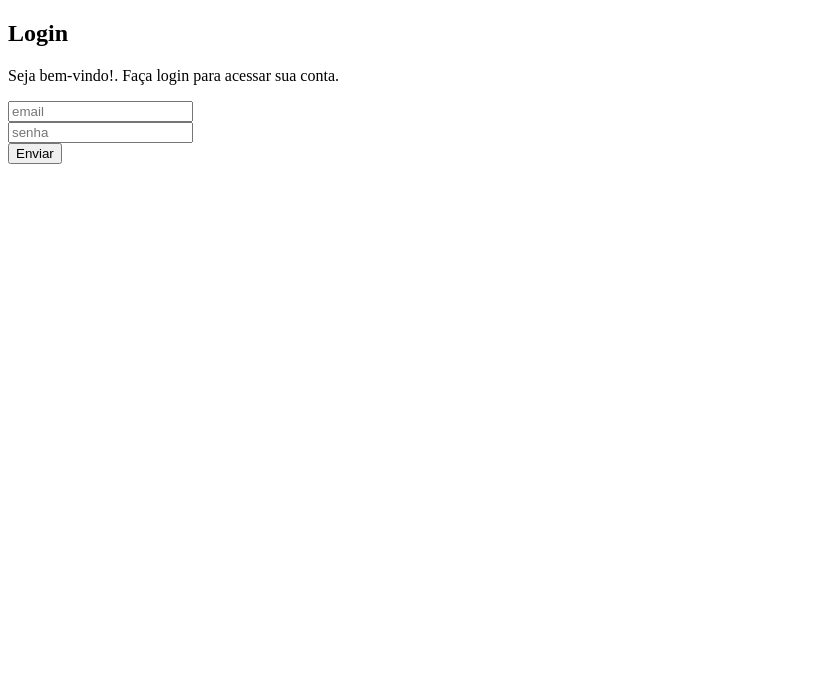
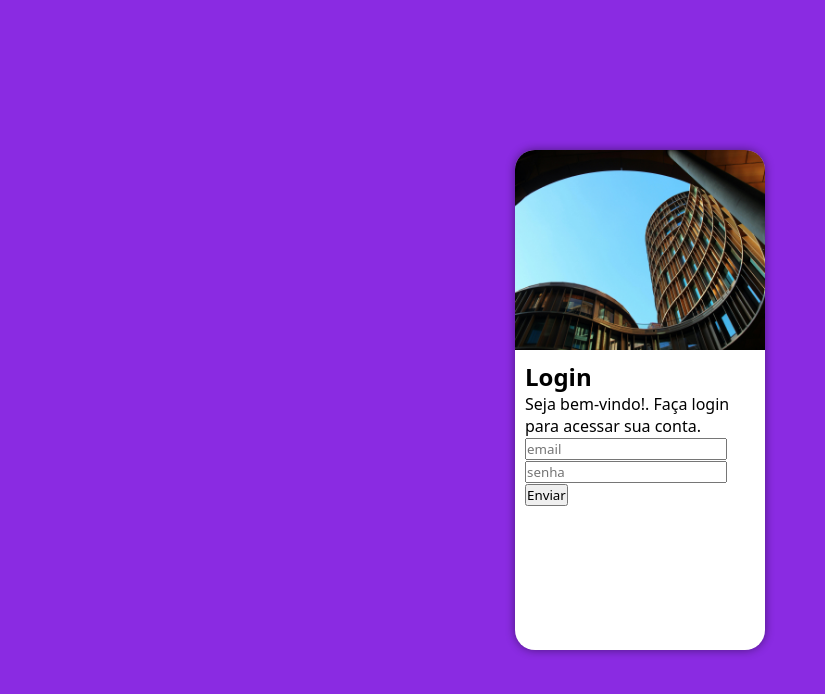
Before and after one commit to Isadora-Soares-Dev/projeto-login, a plain HTML site: page index.html in a window 1280 px wide. Shown: the whole page, without its empty margins (0-825 px from the left). Drawn offline with Linux system fonts and the light colour scheme.

Commit message:
atualizações

```diff
--- a/estilos/style.css
+++ b/estilos/style.css
@@ -1 +1,49 @@
 @charset "UTF-8";
+
+*{
+    margin: 0;
+    padding: 0;
+    font-family: system-ui, -apple-system, BlinkMacSystemFont, 'Segoe UI', Roboto, Oxygen, Ubuntu, Cantarell, 'Open Sans', 'Helvetica Neue', sans-serif;
+    box-sizing: border-box;
+}
+
+body, html{background-color: blueviolet;
+    height: 100vh;
+    width: 100vw;
+}
+
+main{
+    position: relative;
+    height: 100vh;
+    width: 100vw;
+}
+
+#login{
+    position: absolute;
+    top: 50%;
+    left: 50%;
+    transform: translate(-50%, -50%);
+    background-color: white;
+    width: 250px;
+    height: 500px;
+    border-radius: 20px;
+    overflow: hidden;
+    box-shadow: 0px 0px 10px rgba(0, 0, 0, 0.450);
+}
+
+#imagem{
+    background-color: blueviolet;
+    background-image: url('../imagens/img.jpg');
+    background-position: center center;
+    background-repeat: no-repeat;
+    background-size: cover;
+    background-attachment: fixed;
+    height: 200px;
+    display: block;
+}
+
+#formulario {
+    display: block;
+    padding: 10px;
+
+}
```
